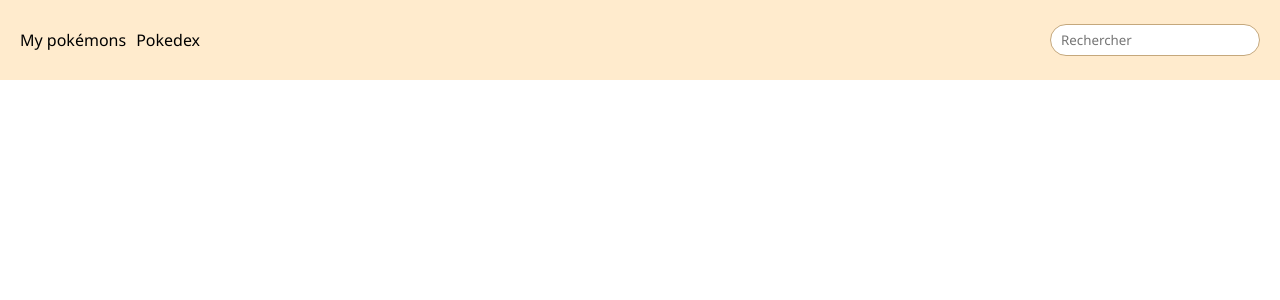
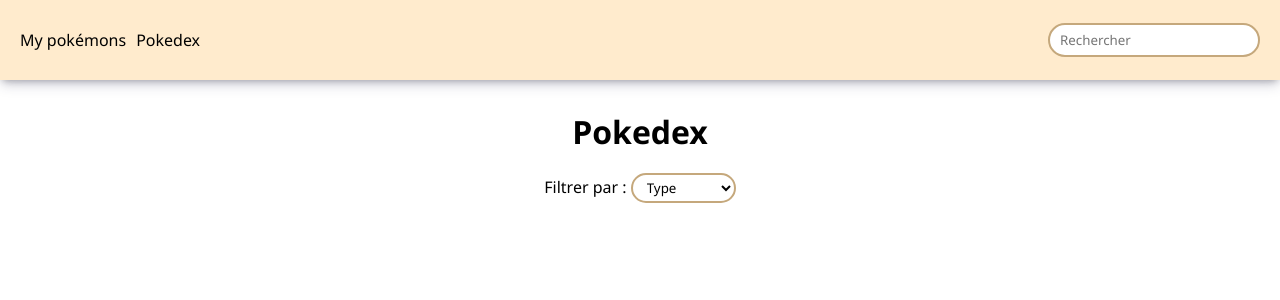
Before and after one commit to simonxcm/DATADEX, an Angular app in the folder Datadex/: page / in a window 1280 px wide. Shown: the top 300 px of the page. Built offline with nearby package versions, Linux system fonts and the light colour scheme.

Commit message:
H1 and filter created

```diff
--- a/Datadex/src/app/pokedex-homepage/pokedex-homepage.component.html
+++ b/Datadex/src/app/pokedex-homepage/pokedex-homepage.component.html
@@ -7,3 +7,19 @@
     <input type="text" placeholder="Rechercher">
   </div>
 </div>
+
+<div class="title">
+  <h1>Pokedex</h1>
+</div>
+
+<div class="filter">
+  <Label>Filtrer par : </Label>
+  <select name="filter" id="filter">
+    <option value="Type">Type</option>
+    <option value="Feu">Feu</option>
+    <option value="Eau">Eau</option>
+    <option value="Herbe">Herbe</option>
+    <option value="Poison">Poison</option>
+    <option value="Electricité">Electricité</option>
+  </select>
+</div>
--- a/Datadex/src/app/pokedex-homepage/pokedex-homepage.component.scss
+++ b/Datadex/src/app/pokedex-homepage/pokedex-homepage.component.scss
@@ -5,6 +5,7 @@
   height: 80px;
   background-color: blanchedalmond;
   padding: 0 20px;
+  box-shadow: rgba(50, 50, 93, 0.25) 0px 6px 12px -2px, rgba(0, 0, 0, 0.3) 0px 3px 7px -3px;
 
   .left-elements {
 
@@ -17,10 +18,32 @@
 
     input {
       border-radius: 20px;
-      border: 1px solid rgb(197, 168, 124);
+      border: 2px solid rgb(197, 168, 124);
       height: 30px;
       padding-left: 10px;
     }
   }
 
 }
+
+.title {
+  margin-top: 30px;
+
+  h1 {
+    text-align: center;
+  }
+}
+
+.filter {
+  text-align: center;
+  margin-top: 20px;
+
+  select {
+    background-color: white;
+    border-radius: 20px;
+    border: 2px solid rgb(197, 168, 124);
+    height: 30px;
+    padding: 0 10px;
+
+  }
+}
```
